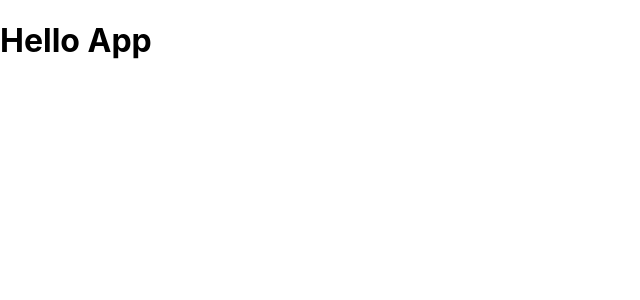
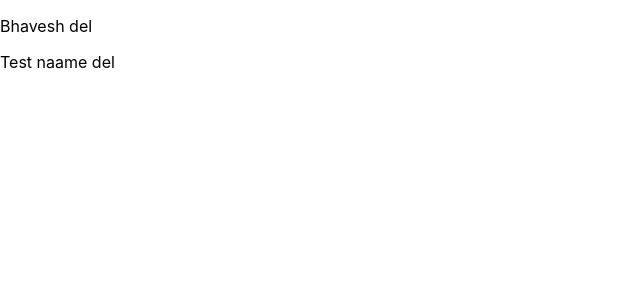
Before and after one commit to Bhaveshsingh022000/EmployeeList, a React (Create React App) app: page / in a window 1280 px wide. Shown: the top 300 px of the page, without its empty margins (0-640 px from the left). Built offline with nearby package versions, Linux system fonts and the light colour scheme.

Commit message:
added employee component

```diff
--- a/src/App.js
+++ b/src/App.js
@@ -1,10 +1,20 @@
 import React, { Component } from 'react';
 
+import Employees from './Components/Employees';
+
 class App extends Component {
+  state = {
+    name:["Bhavesh","Test naame"]
+  }
+
+
   render() {
+    let employee = this.state.name.map(el =>{
+      return <Employees name={el} />
+    })
     return (
       <div>
-        <h1>Hello App</h1>
+        {employee}
       </div>
     );
   }
--- /dev/null
+++ b/src/Components/Employees.js
@@ -0,0 +1,11 @@
+import React from 'react';
+
+const employee = (props)=>{
+    return(
+        <div>
+            <p>{props.name} <span>del</span></p>
+        </div>
+    );
+}
+
+export default employee;
```
